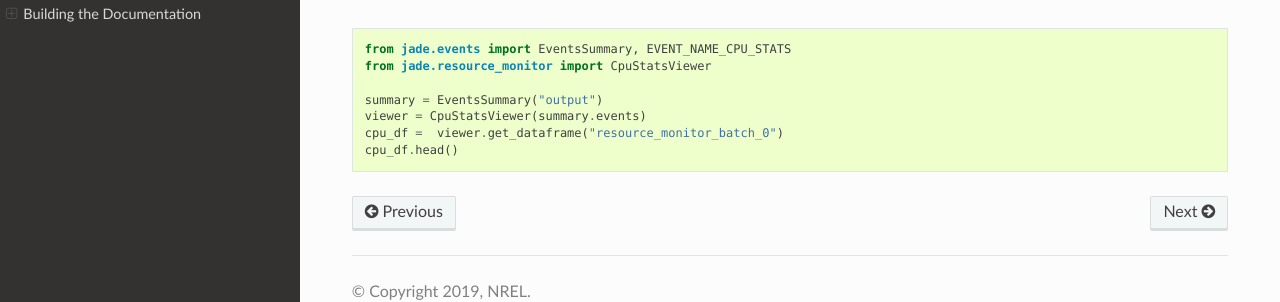
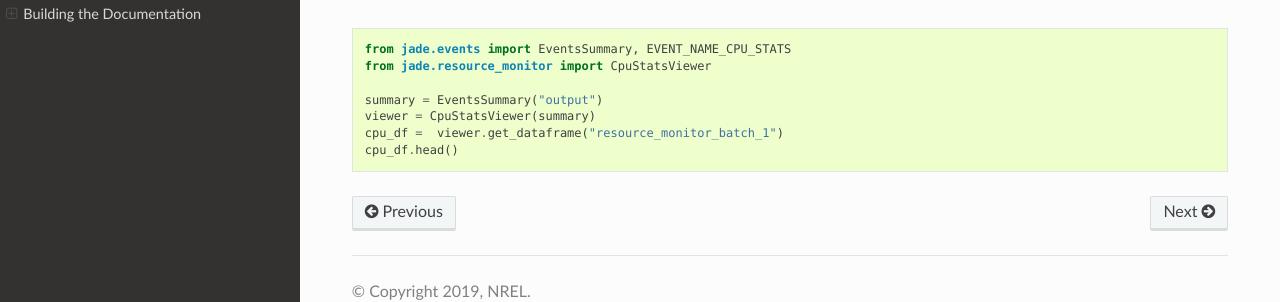
Before and after one commit to NREL/jade, a Sphinx documentation site: the page built from docs/source/tutorial.rst, in a window 1280 px wide and 900 px high, scrolled down 4303 px. Shown: the part 539-841 px from the top of the window. Built offline with Sphinx 7.4.7 and the Read the Docs theme 2.0.0, drawn with Linux system fonts in a browser that asks for light colours; pages that are not in the unit, such as notebooks, are missing from menus.

Commit message:
Fix documentation example code

```diff
--- a/docs/source/tutorial.rst
+++ b/docs/source/tutorial.rst
@@ -246,6 +246,6 @@ is how to view CPU stats for the node that ran the first batch:
    from jade.resource_monitor import CpuStatsViewer
 
    summary = EventsSummary("output")
-   viewer = CpuStatsViewer(summary.events)
-   cpu_df =  viewer.get_dataframe("resource_monitor_batch_0")
+   viewer = CpuStatsViewer(summary)
+   cpu_df =  viewer.get_dataframe("resource_monitor_batch_1")
    cpu_df.head()
```
